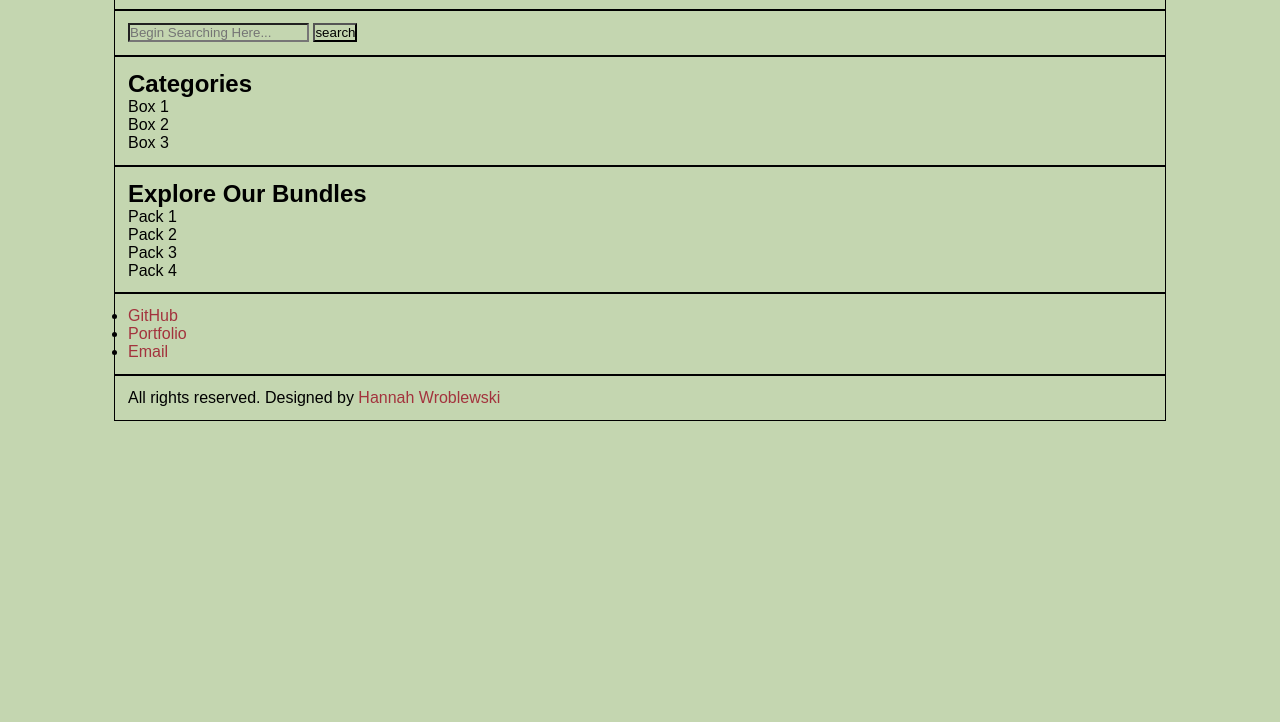
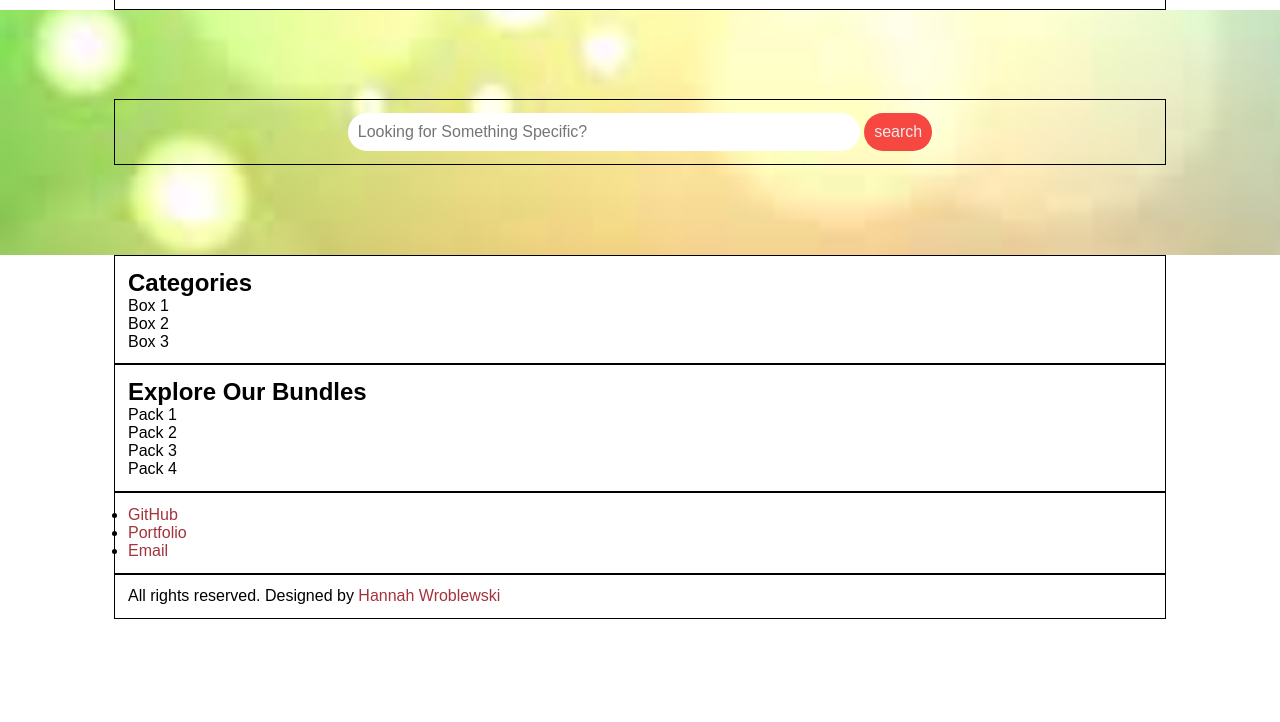
Before and after one commit to HannahWroblewski/dunkinDecoctions, a plain HTML site: page index.html in a window 1280 px wide. Shown: the part 78-800 px from the top of the page. Drawn offline with Linux system fonts and the light colour scheme.

Commit message:
worked on search bar

```diff
--- a/css/style.css
+++ b/css/style.css
@@ -10,7 +10,7 @@
     margin: 0 0;
     padding: 0 0;
     font-family: Arial, Helvetica, sans-serif;
-    background-color: #c4d6b0;
+    /* background-color: #c4d6b0; */
 }
 
 .container{
@@ -22,6 +22,10 @@
 
 .text-right{
     text-align: right;
+}
+
+.text-center{
+    text-align: center;
 }
 
 .clear-fix{
@@ -36,6 +40,23 @@ a{
 
 a:hover{
     color:#33a333;
+}
+
+.button{
+    padding: 1%;
+    border: none;
+    font-size: 1rem;
+    border-radius: 30px;
+}
+
+.button-primary{
+    background-color: #f64740;
+    color: #ececec;
+    cursor: pointer;
+}
+
+.button-primary:hover{
+    background-color: #33a333;
 }
 
 /* NavBar CSS */
@@ -63,3 +84,23 @@ list-style-type: none;
     padding: 1%;
     font-weight: bold;
 }
+
+
+/* Potion Search CSS */
+
+/* v redo with gradient v */
+.potion-search{
+    background-image: url(../images/images.jpg);
+    background-size: cover;
+    background-repeat: no-repeat;
+    background-position: center;
+    padding: 7% 0;
+}
+
+.potion-search input[type='search']{
+    width: 50%;
+    padding: 1%;
+    font-size: 1rem;
+    border: none;
+    border-radius: 30px;
+}
--- a/index.html
+++ b/index.html
@@ -43,11 +43,11 @@
     <!-- NavBar section ends here -->
 
     <!-- PotionSearch section starts here -->
-    <section class="potion-search">
+    <section class="potion-search text-center">
         <div class="container">
             <form action="">
-                <input type="search" name="search" placeholder="Begin Searching Here...">
-                <input type="submit" name="submit" value="search">
+                <input type="search" name="search" placeholder="Looking for Something Specific?">
+                <input type="submit" name="submit" value="search" class="button button-primary">
             </form>
         </div>
 
```
Also changed, not shown: images/images.jpg (added), 1 other file.
